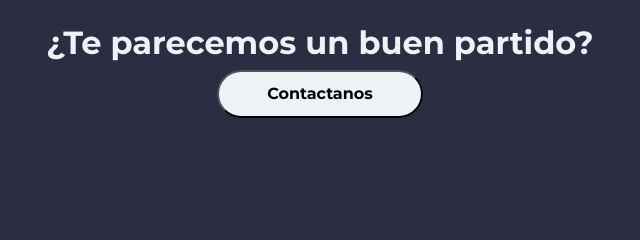
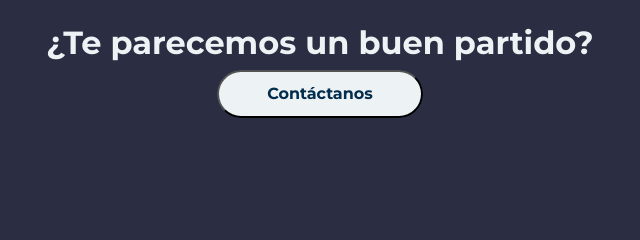
Before and after one commit to Naghell/coder-inmobiliaria-v2, a website: page index.html in a window 1280 px wide. Shown: the part 1437-1677 px from the top of the page, 320-960 px from the left. Drawn offline with nearby package versions, Linux system fonts and the light colour scheme.

Commit message:
Fix button

```diff
--- a/index.html
+++ b/index.html
@@ -138,7 +138,7 @@
       <h2>¿Te parecemos un buen partido?</h2>
       <a href="./pages/contacto.html">
         <button>
-          <span>Contactanos</span>
+          <span>Contáctanos</span>
         </button>
       </a>
     </section>
--- a/scss/components/_button.scss
+++ b/scss/components/_button.scss
@@ -14,6 +14,7 @@ button {
   overflow: hidden;
   padding: 0.8rem 3rem;
   max-width: 250px;
+  color: $color_1;
   &disabled {
     cursor: default;
   }
@@ -32,7 +33,8 @@ button {
   }
   span {
     font-weight: 900;
-    mix-blend-mode: difference;
+    mix-blend-mode: color-burn;
+    color: #101010;
   }
   &:before {
     aspect-ratio: 1;
```
Also changed, not shown: css/main.css.
